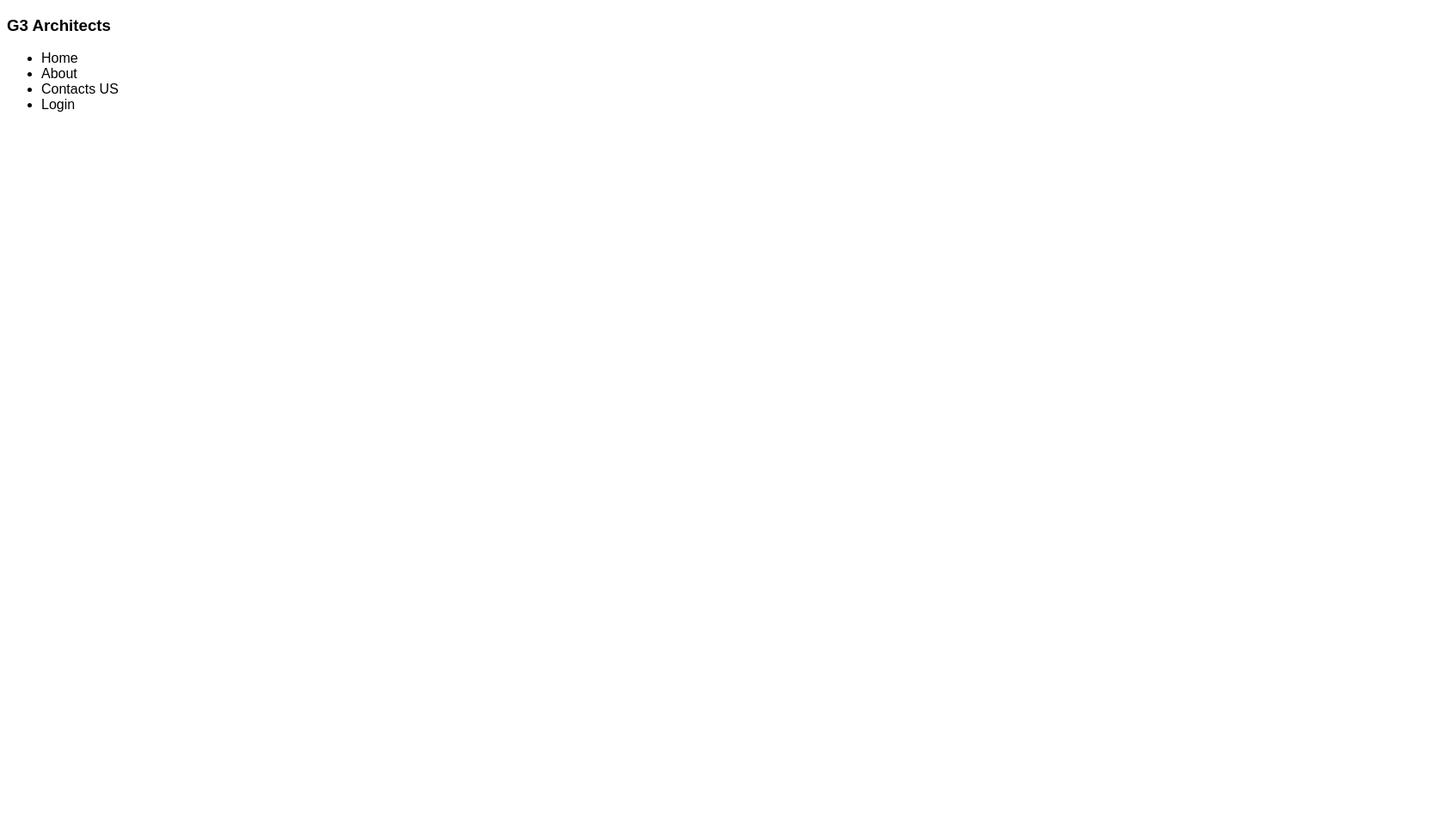
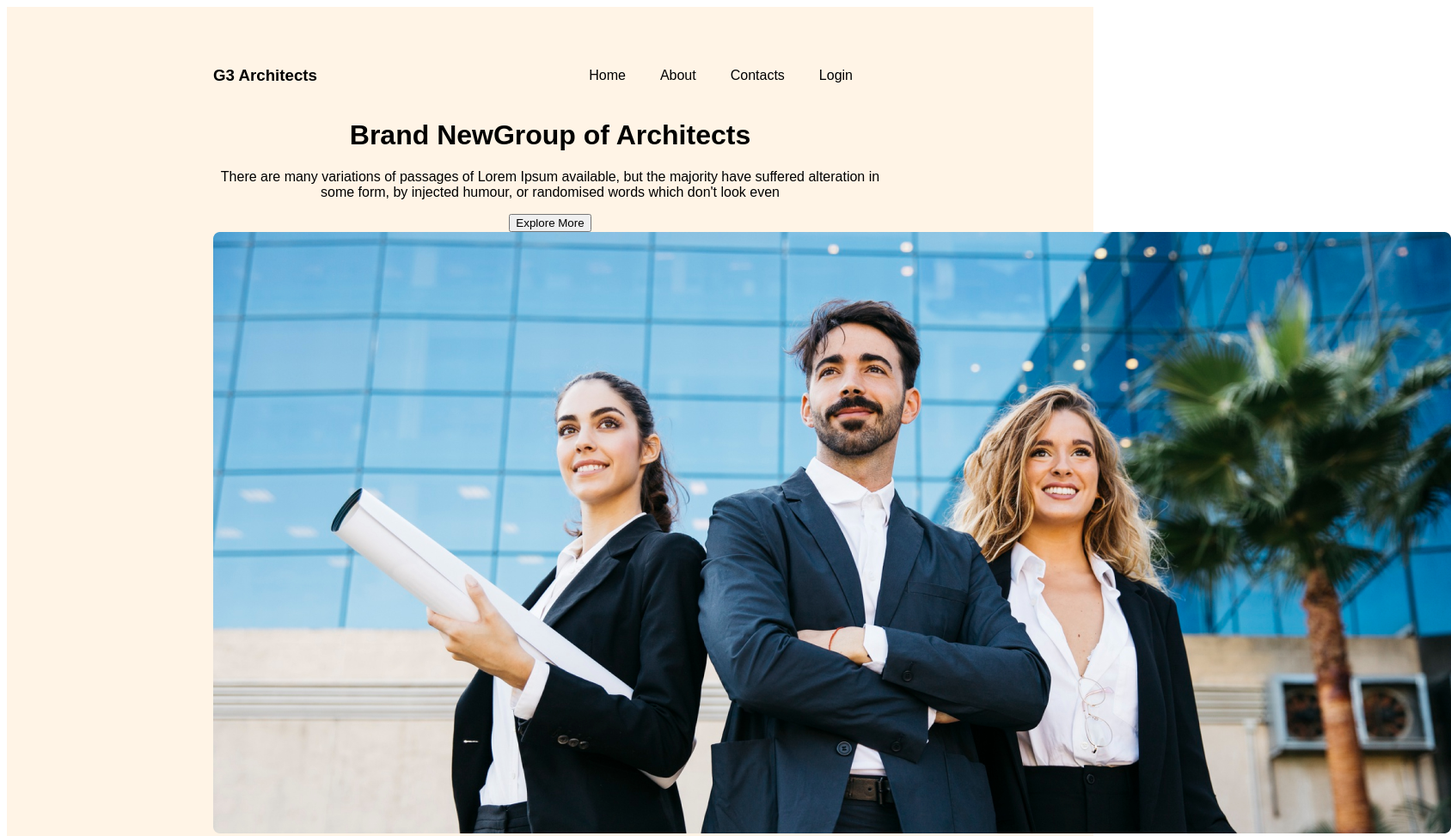
Before and after one commit to ahamedhr4D/arc-1, a plain HTML site: page index.html in a window 1280 px wide. Shown: the top 973 px of the page at 86% size, 1688 px wide, since content can reach past the window. Before the commit the page ends 800 px from the top, so only its background shows below. Drawn offline with Linux system fonts and the light colour scheme.

Commit message:
banner and button added

```diff
--- a/index.html
+++ b/index.html
@@ -9,14 +9,22 @@
 <body>
     <header>
             <nav>
-                <h3>G3 Architects</h3>
+                <h3 class="nav title">G3 Architects</h3>
                 <ul>
                     <li>Home</li>
                     <li>About</li>
-                    <li>Contacts US</li>
+                    <li>Contacts</li>
                     <li>Login</li>
                 </ul>
             </nav>
+            <div class="banner">
+                <div class="banner-content">
+                    <h1 class="banner title">Brand NewGroup of Architects</h1>
+                    <p class="banner discription">There are many variations of passages of Lorem Ipsum available, but the majority have suffered alteration in some form, by injected humour, or randomised words which don't look even</p>
+                    <button class="bt-primary">Explore More </button></div>
+                 <img src="images/banner.png" alt="">
+
+            </div>
     </header>
     <main>
 
--- a/styles/arc.css
+++ b/styles/arc.css
@@ -1,3 +1,47 @@
 *{
     font-family: "Work Sans",sans-serif;
 }
+header{
+    background: rgba(255, 144, 14, 0.10);
+    padding: 50px 240px;
+
+}
+nav{
+    display: flex;
+    justify-content: space-between;
+    align-items: center;
+}
+.nav title{
+    font-size: 2.8rem;
+    font-weight: 700;
+    color: #131313;
+}
+nav >ul{
+    display: flex;
+}
+nav li {
+    list-style: none;
+    margin-right: 40px;
+    font-size: 1rem;
+    font-style: normal;
+    font-weight: 500;
+    line-height: 26px;
+}
+nav li a{
+    text-decoration: none;
+    color: #424242;
+}
+.banner-content{
+    max-width: 800px;
+    text-align: center;
+    margin: 0 auto;
+
+}
+.banner title{
+    font-size: 4rem;
+    font-weight: 700;
+    color: #131313;
+}
+.banner-discription{
+    color: #727272 ;
+}
```
